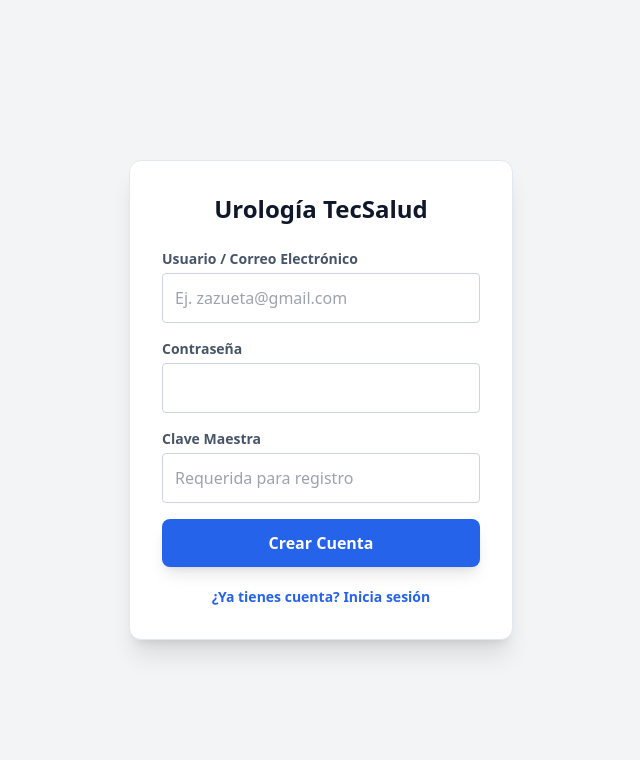
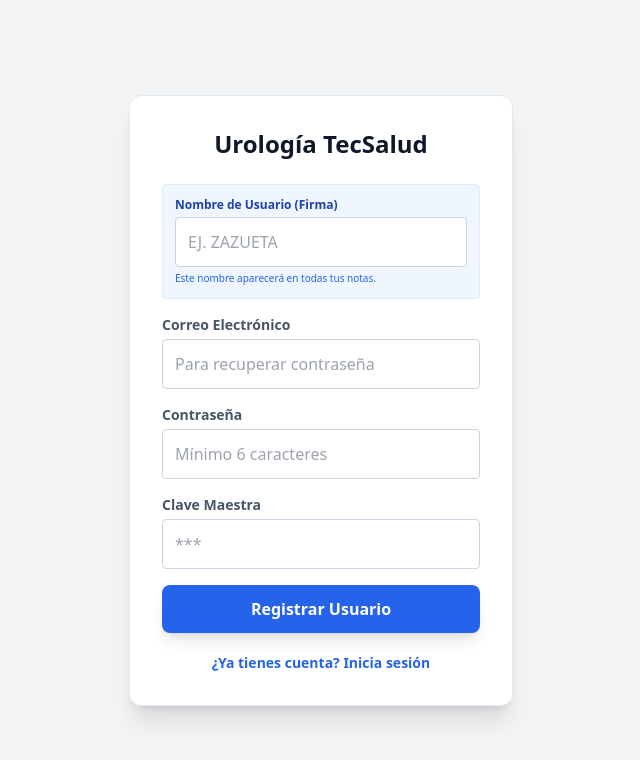
Before and after one commit to UroQro/TecRounds, a React (Vite) app: page / in a window 1280 px wide. Both pictures are taken after a click on the button "Crear un usuario nuevo". Shown: the top 760 px of the page, without its empty margins (319-959 px from the left). Built offline with nearby package versions, Linux system fonts and the light colour scheme; no server answers.

Commit message:
Add files via upload

```diff
--- a/package.json
+++ b/package.json
@@ -1,7 +1,7 @@
 {
-  "name": "rounds-tecsalud-v79",
+  "name": "rounds-tecsalud-v80",
   "private": true,
-  "version": "79.0.0",
+  "version": "80.0.0",
   "type": "module",
   "scripts": { "dev": "vite", "build": "vite build", "preview": "vite preview" },
   "dependencies": {
--- a/src/components/AdminPanel.jsx
+++ b/src/components/AdminPanel.jsx
@@ -1,8 +1,8 @@
 import React, { useState, useEffect } from 'react';
 import { db, authSecondary } from '../firebase';
-import { createUserWithEmailAndPassword } from 'firebase/auth';
+import { createUserWithEmailAndPassword, updateProfile } from 'firebase/auth';
 import { doc, setDoc, arrayUnion, arrayRemove, onSnapshot } from 'firebase/firestore';
-import { ArrowLeft, Trash2, ShieldAlert, Building2, User, Stethoscope, RefreshCcw, Users, UserPlus, RotateCcw, XCircle, CheckCircle } from 'lucide-react';
+import { ArrowLeft, Trash2, ShieldAlert, Building2, User, Stethoscope, Users, UserPlus, RotateCcw, XCircle } from 'lucide-react';
 import { DEFAULT_RESIDENTS, DOCTORS, LOCATIONS } from '../constants';
 
 export default function AdminPanel({ onClose }) {
@@ -17,6 +17,8 @@ export default function AdminPanel({ onClose }) {
 
     const [knownUsers, setKnownUsers] = useState([]);
     const [bannedUsers, setBannedUsers] = useState([]);
+
+    const [newUserDisplayName, setNewUserDisplayName] = useState('');
     const [newUserEmail, setNewUserEmail] = useState('');
     const [newUserPass, setNewUserPass] = useState('');
 
@@ -83,16 +85,17 @@ export default function AdminPanel({ onClose }) {
 
     const handleCreateUser = async (e) => {
         e.preventDefault();
-        if(!newUserEmail || !newUserPass) return;
+        if(!newUserEmail || !newUserPass || !newUserDisplayName) return;
 
-        // Si el admin no le pone correo real, lo fuerza al legacy.
         const email = newUserEmail.includes('@') ? newUserEmail.trim().toLowerCase() : newUserEmail.trim().toUpperCase() + "@rounds.app";
 
         try {
-            await createUserWithEmailAndPassword(authSecondary, email, newUserPass);
+            const userCred = await createUserWithEmailAndPassword(authSecondary, email, newUserPass);
+            await updateProfile(userCred.user, { displayName: newUserDisplayName.trim().toUpperCase() });
+
             await setDoc(doc(db, 'metadata', 'settings'), { knownUsers: arrayUnion(email) }, { merge: true });
             showMsg("Usuario creado exitosamente. No se interrumpió tu sesión de Administrador.");
-            setNewUserEmail(''); setNewUserPass('');
+            setNewUserEmail(''); setNewUserPass(''); setNewUserDisplayName('');
         } catch(err) {
             showMsg("Error al crear: " + err.message, "error");
         }
@@ -102,11 +105,11 @@ export default function AdminPanel({ onClose }) {
         try {
             if (isBanned) {
                 await setDoc(doc(db, 'metadata', 'settings'), { bannedUsers: arrayRemove(email) }, { merge: true });
-                showMsg(`Acceso restaurado para ${email.split('@')[0]}`);
+                showMsg(`Acceso restaurado para ${email}`);
             } else {
-                if(!confirm(`¿Revocar acceso al usuario ${email.split('@')[0]}? El sistema lo expulsará inmediatamente.`)) return;
+                if(!confirm(`¿Revocar acceso a ${email}? El sistema lo expulsará inmediatamente.`)) return;
                 await setDoc(doc(db, 'metadata', 'settings'), { bannedUsers: arrayUnion(email) }, { merge: true });
-                showMsg(`Acceso bloqueado para ${email.split('@')[0]}`, "error");
+                showMsg(`Acceso bloqueado para ${email}`, "error");
             }
         } catch (err) {
             showMsg("Error: " + err.message, "error");
@@ -158,17 +161,18 @@ export default function AdminPanel({ onClose }) {
                     <div className="space-y-6">
                         <div className="bg-white dark:bg-slate-800 p-6 rounded-xl shadow border dark:border-slate-700">
                             <h2 className="font-bold mb-4 flex items-center gap-2 text-lg text-slate-800 dark:text-white"><UserPlus size={20}/> Alta de Residentes Nuevos (Silenciosa)</h2>
-                            <p className="text-sm text-gray-500 mb-4">Crea cuentas nuevas sin perder tu sesión de Administrador.</p>
-                            <form onSubmit={handleCreateUser} className="flex flex-col sm:flex-row gap-2">
-                                <input required placeholder="Usuario o Correo Real" className={`flex-1 ${inputClass}`} value={newUserEmail} onChange={e=>setNewUserEmail(e.target.value)}/>
-                                <input required type="password" placeholder="Contraseña (Mín. 6 letras)" className={`flex-1 ${inputClass}`} value={newUserPass} onChange={e=>setNewUserPass(e.target.value)}/>
-                                <button type="submit" className="bg-green-600 text-white px-6 py-3 rounded font-bold hover:bg-green-700 transition">Crear Acceso</button>
+                            <p className="text-sm text-gray-500 mb-4">Crea cuentas nuevas con correo real sin perder tu sesión de Administrador.</p>
+                            <form onSubmit={handleCreateUser} className="flex flex-col md:flex-row gap-2">
+                                <input required placeholder="Nombre de Usuario" className={`flex-1 ${inputClass} uppercase`} value={newUserDisplayName} onChange={e=>setNewUserDisplayName(e.target.value)}/>
+                                <input required placeholder="Correo Electrónico" className={`flex-1 ${inputClass}`} value={newUserEmail} onChange={e=>setNewUserEmail(e.target.value)}/>
+                                <input required type="password" placeholder="Contraseña (Mín. 6)" className={`flex-1 ${inputClass}`} value={newUserPass} onChange={e=>setNewUserPass(e.target.value)}/>
+                                <button type="submit" className="bg-green-600 text-white px-6 py-3 rounded font-bold hover:bg-green-700 transition whitespace-nowrap">Crear Acceso</button>
                             </form>
                         </div>
 
                         <div className="bg-white dark:bg-slate-800 p-6 rounded-xl shadow border dark:border-slate-700">
                             <h2 className="font-bold mb-2 flex items-center gap-2 text-lg text-slate-800 dark:text-white"><Users size={20}/> Directorio de Cuentas</h2>
-                            <p className="text-sm text-gray-500 mb-4">Bloquea el acceso a residentes que terminaron su rotación. El sistema cerrará su sesión al instante.</p>
+                            <p className="text-sm text-gray-500 mb-4">Bloquea el acceso a residentes que terminaron su rotación.</p>
 
                             <div className="space-y-3">
                                 {knownUsers.length === 0 && <p className="text-gray-400 text-center py-4">Cargando la lista de usuarios históricos...</p>}
@@ -179,7 +183,7 @@ export default function AdminPanel({ onClose }) {
                                         <div key={u} className={`flex justify-between items-center p-4 rounded-lg border shadow-sm transition-all ${isBanned ? 'bg-red-50 dark:bg-red-900/20 border-red-200 dark:border-red-900/50' : 'bg-green-50 dark:bg-green-900/10 border-green-200 dark:border-green-900/50'}`}>
                                             <div className="flex flex-col">
                                                 <span className={`font-bold font-mono text-lg ${isBanned ? 'text-red-800 dark:text-red-200 line-through opacity-70' : 'text-green-900 dark:text-green-100'}`}>
-                                                    {u.split('@')[0]}
+                                                    {u}
                                                 </span>
                                                 <span className={`text-[10px] font-black uppercase tracking-wider ${isBanned ? 'text-red-600' : 'text-green-600'}`}>
                                                     {isBanned ? '🚫 ACCESO BLOQUEADO' : '✅ ACTIVO'}
@@ -190,7 +194,7 @@ export default function AdminPanel({ onClose }) {
                                                 onClick={()=>toggleBanStatus(u, isBanned)}
                                                 className={`flex items-center gap-2 text-sm font-bold px-4 py-2 rounded-lg shadow-sm transition ${isBanned ? 'bg-white dark:bg-slate-800 text-slate-700 dark:text-slate-300 border border-slate-300 hover:bg-slate-100' : 'bg-red-600 text-white hover:bg-red-700'}`}
                                             >
-                                                {isBanned ? <><RotateCcw size={16}/> Restaurar Acceso</> : <><XCircle size={16}/> Bloquear</>}
+                                                {isBanned ? <><RotateCcw size={16}/> Restaurar</> : <><XCircle size={16}/> Bloquear</>}
                                             </button>
                                         </div>
                                     );
--- a/src/components/Login.jsx
+++ b/src/components/Login.jsx
@@ -1,11 +1,16 @@
 import React, { useState } from 'react';
-import { signInWithEmailAndPassword, createUserWithEmailAndPassword, sendPasswordResetEmail } from 'firebase/auth';
+import { signInWithEmailAndPassword, createUserWithEmailAndPassword, sendPasswordResetEmail, updateProfile } from 'firebase/auth';
 import { auth } from '../firebase';
 
 export default function Login() {
-  const [username, setUsername] = useState('');
-  const [password, setPassword] = useState('');
+  const [loginIdentifier, setLoginIdentifier] = useState('');
+  const [loginPassword, setLoginPassword] = useState('');
+
+  const [regDisplayName, setRegDisplayName] = useState('');
+  const [regEmail, setRegEmail] = useState('');
+  const [regPassword, setRegPassword] = useState('');
   const [masterPass, setMasterPass] = useState('');
+
   const [error, setError] = useState('');
   const [msg, setMsg] = useState('');
   const [isRegistering, setIsRegistering] = useState(false);
@@ -14,46 +19,38 @@ export default function Login() {
   const handleAuth = async (e) => {
     e.preventDefault(); setError(''); setMsg('');
 
-    // LOGIN HÍBRIDO: Si tiene '@', es correo real. Si no, le pegamos el dominio falso.
-    const email = username.includes('@') ? username.trim() : username.trim().toUpperCase() + FAKE_DOMAIN;
-
-    if (isRegistering) {
-        if (masterPass !== 'urotec123') {
-            setError('Clave maestra incorrecta.');
-            return;
-        }
-        if (!username.includes('@')) {
-            setError('Para cuentas nuevas es OBLIGATORIO usar un correo electrónico real.');
-            return;
-        }
-    }
-
     try {
         if (isRegistering) {
-            await createUserWithEmailAndPassword(auth, email, password);
+            if (masterPass !== 'urotec123') return setError('Clave maestra incorrecta.');
+            if (!regEmail.includes('@')) return setError('Debes usar un correo electrónico real.');
+            if (!regDisplayName) return setError('Debes ingresar tu nombre o firma.');
+
+            const userCred = await createUserWithEmailAndPassword(auth, regEmail.trim(), regPassword);
+            await updateProfile(userCred.user, { displayName: regDisplayName.trim().toUpperCase() });
+
         } else {
-            await signInWithEmailAndPassword(auth, email, password);
+            const email = loginIdentifier.includes('@') ? loginIdentifier.trim() : loginIdentifier.trim().toUpperCase() + FAKE_DOMAIN;
+            await signInWithEmailAndPassword(auth, email, loginPassword);
         }
     }
     catch (err) {
-        setError(isRegistering ? "Error al crear cuenta. Usa una contraseña de al menos 6 caracteres." : "Credenciales incorrectas.");
+        setError(isRegistering ? "Error al crear cuenta. Verifica que el correo sea válido y la contraseña tenga 6 caracteres." : "Credenciales incorrectas.");
     }
   };
 
   const handleResetPassword = async () => {
       setError(''); setMsg('');
-      if (!username.includes('@')) {
-          return setError("Escribe tu correo electrónico real en la barra superior para recuperar la contraseña.");
+      if (!loginIdentifier.includes('@')) {
+          return setError("Escribe tu correo electrónico real en la casilla para poder recuperar tu contraseña.");
       }
       try {
-          await sendPasswordResetEmail(auth, username.trim());
-          setMsg("¡Enlace de recuperación enviado! Revisa tu bandeja de entrada o carpeta de Spam.");
+          await sendPasswordResetEmail(auth, loginIdentifier.trim());
+          setMsg("¡Enlace de recuperación enviado! Revisa tu correo (y la bandeja de Spam).");
       } catch (err) {
-          setError("Error: Verifica que el correo esté bien escrito y haya sido registrado.");
+          setError("Error: No se encontró este correo electrónico o está mal escrito.");
       }
   };
 
-  // Se quitó el 'uppercase' forzado visualmente para que los correos reales se vean normales
   const inputClass = "w-full p-3 border rounded outline-none focus:border-blue-500 bg-white dark:bg-slate-900 border-slate-300 dark:border-slate-600 text-slate-900 dark:text-white";
 
   return (
@@ -65,34 +62,54 @@ export default function Login() {
         {msg && <div className="bg-green-100 dark:bg-green-900/50 text-green-700 dark:text-green-200 p-3 rounded text-sm mb-4 border border-green-200 dark:border-green-700">{msg}</div>}
 
         <form onSubmit={handleAuth} className="space-y-4">
+
+            {!isRegistering && (
+                <>
                     <div>
-                <label className="text-sm font-bold text-slate-600 dark:text-gray-400 block mb-1">Usuario / Correo Electrónico</label>
-                <input type="text" value={username} onChange={e=>setUsername(e.target.value)} className={inputClass} placeholder="Ej. zazueta@gmail.com" required />
+                        <label className="text-sm font-bold text-slate-600 dark:text-gray-400 block mb-1">Usuario o Correo</label>
+                        <input type="text" value={loginIdentifier} onChange={e=>setLoginIdentifier(e.target.value)} className={inputClass} placeholder="Ej. zazueta@gmail.com" required />
                     </div>
                     <div>
                         <label className="text-sm font-bold text-slate-600 dark:text-gray-400 block mb-1">Contraseña</label>
-                <input type="password" value={password} onChange={e=>setPassword(e.target.value)} className={inputClass} required minLength="6" />
+                        <input type="password" value={loginPassword} onChange={e=>setLoginPassword(e.target.value)} className={inputClass} required />
                     </div>
+                </>
+            )}
 
             {isRegistering && (
+                <>
+                    <div className="bg-blue-50 dark:bg-blue-900/20 p-3 rounded border border-blue-100 dark:border-blue-800">
+                        <label className="text-xs font-bold text-blue-800 dark:text-blue-400 block mb-1">Nombre de Usuario (Firma)</label>
+                        <input type="text" value={regDisplayName} onChange={e=>setRegDisplayName(e.target.value)} className={`uppercase ${inputClass}`} placeholder="Ej. ZAZUETA" required />
+                        <p className="text-[10px] text-blue-600 dark:text-blue-400 mt-1">Este nombre aparecerá en todas tus notas.</p>
+                    </div>
+                    <div>
+                        <label className="text-sm font-bold text-slate-600 dark:text-gray-400 block mb-1">Correo Electrónico</label>
+                        <input type="email" value={regEmail} onChange={e=>setRegEmail(e.target.value)} className={inputClass} placeholder="Para recuperar contraseña" required />
+                    </div>
+                    <div>
+                        <label className="text-sm font-bold text-slate-600 dark:text-gray-400 block mb-1">Contraseña</label>
+                        <input type="password" value={regPassword} onChange={e=>setRegPassword(e.target.value)} className={inputClass} placeholder="Mínimo 6 caracteres" required minLength="6" />
+                    </div>
                     <div>
                         <label className="text-sm font-bold text-slate-600 dark:text-gray-400 block mb-1">Clave Maestra</label>
-                    <input type="password" value={masterPass} onChange={e=>setMasterPass(e.target.value)} className={inputClass} placeholder="Requerida para registro" required />
+                        <input type="password" value={masterPass} onChange={e=>setMasterPass(e.target.value)} className={inputClass} placeholder="***" required />
                     </div>
+                </>
             )}
 
             <button type="submit" className="w-full bg-blue-600 dark:bg-blue-700 text-white py-3 rounded-lg font-bold hover:opacity-90 transition shadow-lg">
-                {isRegistering ? 'Crear Cuenta' : 'Entrar'}
+                {isRegistering ? 'Registrar Usuario' : 'Entrar'}
             </button>
         </form>
 
         <div className="mt-5 flex flex-col gap-3 text-center">
             {!isRegistering && (
-                <button onClick={handleResetPassword} className="text-xs text-gray-500 dark:text-gray-400 font-semibold hover:underline">
-                    ¿Olvidaste tu contraseña?
+                <button onClick={handleResetPassword} type="button" className="text-xs text-gray-500 dark:text-gray-400 font-semibold hover:underline">
+                    ¿Olvidaste tu contraseña? (Ingresa tu correo arriba)
                 </button>
             )}
-            <button onClick={() => { setIsRegistering(!isRegistering); setError(''); setMsg(''); setMasterPass(''); }} className="text-sm text-blue-600 dark:text-blue-400 font-bold hover:underline">
+            <button onClick={() => { setIsRegistering(!isRegistering); setError(''); setMsg(''); setMasterPass(''); }} type="button" className="text-sm text-blue-600 dark:text-blue-400 font-bold hover:underline">
                 {isRegistering ? '¿Ya tienes cuenta? Inicia sesión' : 'Crear un usuario nuevo'}
             </button>
         </div>
--- a/src/components/Surgery.jsx
+++ b/src/components/Surgery.jsx
@@ -77,7 +77,7 @@ export default function Surgery({ user, dynamicResidents, dynamicDoctors, dynami
        <div className="space-y-3">
            {filteredList.map(s => {
                const dateObj = new Date(s.date + 'T12:00:00');
-               const dateStr = dateObj.toLocaleDateString('es-MX', {weekday: 'long', day: 'numeric', month: 'long'});
+               const dateStr = dateObj.toString() !== 'Invalid Date' ? dateObj.toLocaleDateString('es-MX', {weekday: 'long', day: 'numeric', month: 'long'}) : s.date;
                const showHeader = s.date !== lastDate;
                lastDate = s.date;
                const opacityClass = getDayOpacity(s.date);
```
Also changed, not shown: src/App.jsx (+7 -2 lines). Lines whose indentation alone changed are shown as unchanged.
